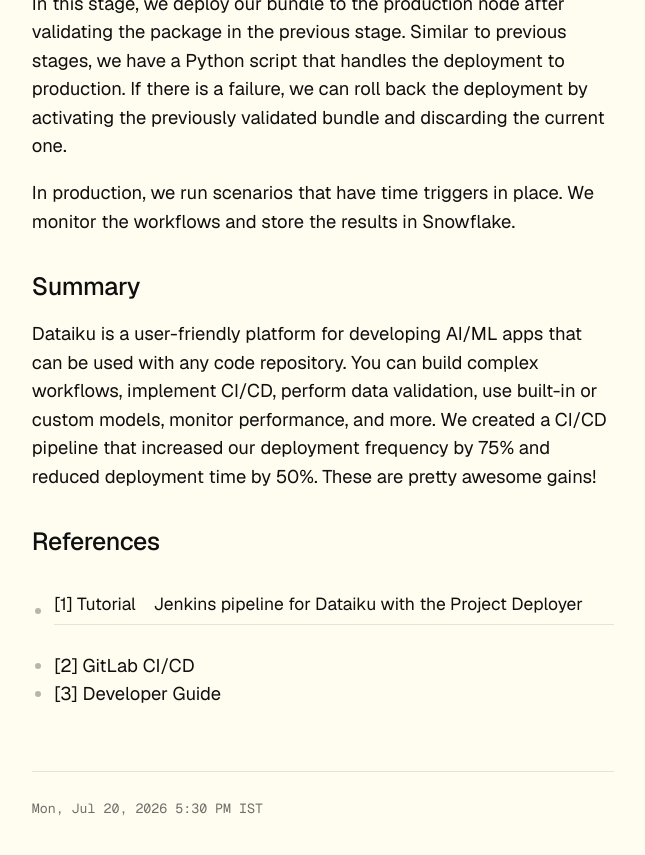
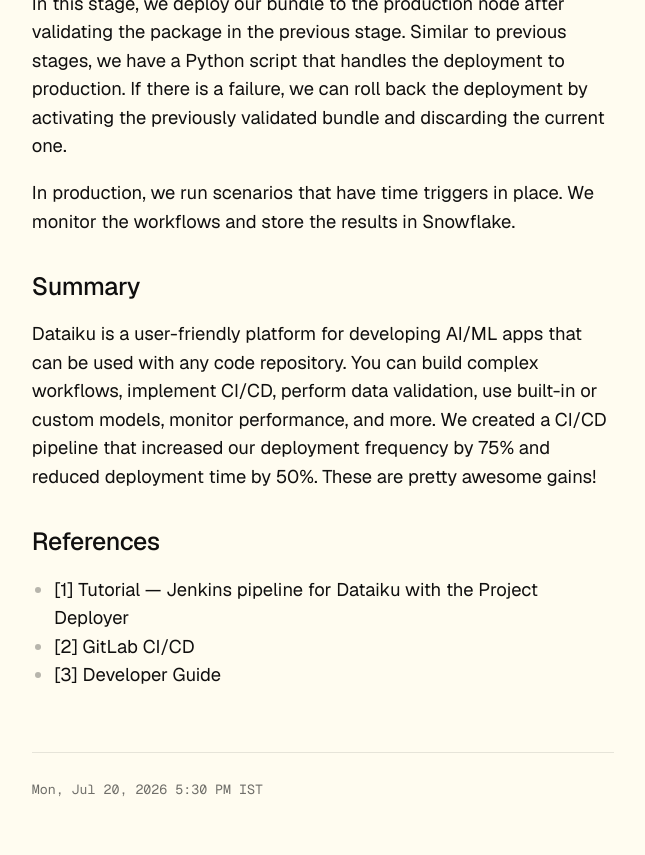
Before and after one commit to aniketmi00/aniketmi00.github.io, a Jekyll site: the page built from _notes/automate-your-ml-project-with-gitlab-and-dataiku.md, in a window 1280 px wide and 900 px high, scrolled down 8021 px. Shown: the top 855 px of the window, without its empty margins (317-962 px from the left). Built offline with Jekyll 4.4.1, drawn with Linux system fonts in a browser that asks for light colours; part of the change alters nothing that is shown.

Commit message:
Fix References list rendering by escaping pipe as em dash
Co-authored-by: Cursor <cursoragent@cursor.com>

```diff
--- a/_notes/automate-your-ml-project-with-gitlab-and-dataiku.md
+++ b/_notes/automate-your-ml-project-with-gitlab-and-dataiku.md
@@ -174,6 +174,6 @@ Dataiku is a user-friendly platform for developing AI/ML apps that can be used w
 
 ## References
 
-* [1] Tutorial | Jenkins pipeline for Dataiku with the Project Deployer
+* [1] Tutorial &mdash; Jenkins pipeline for Dataiku with the Project Deployer
 * [2] GitLab CI/CD
 * [3] Developer Guide
```
